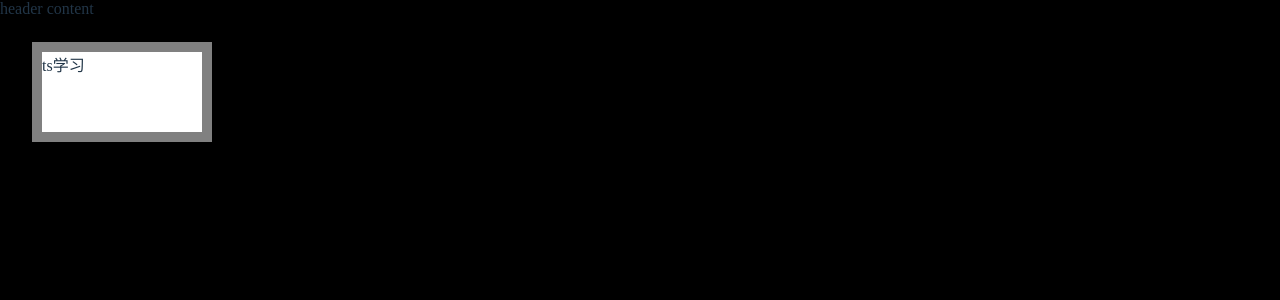
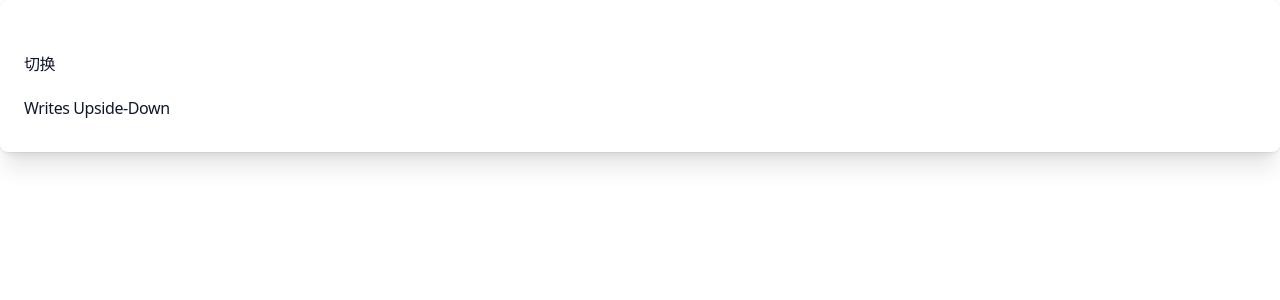
Before and after one commit to Amytzhang/viteThree, a Vue app: page / in a window 1280 px wide. Shown: the top 300 px of the page. Built offline with nearby package versions, Linux system fonts and the light colour scheme.

Commit message:
支持tailwindcss使用

```diff
--- a/package.json
+++ b/package.json
@@ -10,7 +10,9 @@
     "format": "prettier --write \"src/**/*.{vue,js,jsx,ts,tsx,json,css,less,scss,html}\""
   },
   "dependencies": {
+    "autoprefixer": "^10.4.14",
     "pinia": "^2.1.4",
+    "postcss": "^8.4.27",
     "vue": "^3.3.4",
     "vue-router": "^4.2.4"
   },
@@ -21,8 +23,10 @@
     "eslint-config-prettier": "^8.8.0",
     "eslint-plugin-prettier": "^5.0.0",
     "eslint-plugin-vue": "^9.15.1",
+    "postcss-import": "^15.1.0",
     "prettier": "^3.0.0",
     "sass": "^1.63.6",
+    "tailwindcss": "^3.3.3",
     "typescript": "^5.0.2",
     "vite": "^4.4.0",
     "vue-tsc": "^1.8.3"
--- /dev/null
+++ b/postcss.config.cjs
@@ -0,0 +1,7 @@
+// postcss.config.js
+module.exports = {
+  plugins: {
+    tailwindcss: {},
+    autoprefixer: {},
+  },
+};
--- a/src/App.vue
+++ b/src/App.vue
@@ -1,14 +1,9 @@
 <script setup lang="ts"></script>
 
 <template>
-  <div class="app">
+  <div class="bg-white dark:bg-black dark:bg-slate-800">
     <router-view></router-view>
   </div>
 </template>
-
-<style lang="scss" scoped>
-.app {
-  width: 100%;
-  height: 100%;
-}
-</style>
+<script setup></script>
+<style lang="scss"></style>
--- /dev/null
+++ b/src/Layout/header.vue
@@ -0,0 +1,29 @@
+<template>
+  <div class=""></div>
+</template>
+
+<script lang="ts" setup>
+import { ref } from "vue"
+const bg = ref(true)
+const changBackground = () => {
+  // Whenever the user explicitly chooses light mode
+  if (localStorage.getItem("theme") === "light") {
+    localStorage.setItem("theme", "dark")
+  } else {
+    localStorage.setItem("theme", "light")
+  }
+  translateBack()
+}
+const translateBack = () => {
+  if (
+    localStorage.theme === "dark" ||
+    (!("theme" in localStorage) && window.matchMedia("(prefers-color-scheme: dark)").matches)
+  ) {
+    document.documentElement.classList.add("dark")
+  } else {
+    document.documentElement.classList.remove("dark")
+  }
+}
+</script>
+
+<style></style>
--- /dev/null
+++ b/src/main.css
@@ -0,0 +1,6 @@
+/* src/main.css */
+@import "tailwindcss/base";
+@import "tailwindcss/components";
+@import "tailwindcss/utilities";
+
+/* 添加自定义的 CSS 样式 */
--- a/src/main.ts
+++ b/src/main.ts
@@ -1,8 +1,10 @@
 import { createApp } from "vue"
 import "./style.css"
+import "./main.css"
+
 import App from "./App.vue"
 import router from "./router"
-import { createPinia } from "pinia"
+import { store } from "./store/index"
 const app = createApp(App)
 
-app.use(createPinia()).use(router).mount("#app")
+app.use(store).use(router).mount("#app")
--- a/src/store/index.ts
+++ b/src/store/index.ts
@@ -1,22 +1,3 @@
-import { defineStore, acceptHMRUpdate } from "pinia"
-
-export const useStore = defineStore({
-  id: "index",
-  state: () => ({
-    name: "old name"
-  }),
-  getters: {
-    myName: (state) => {
-      return `getters ${state.name}`
-    }
-  },
-  actions: {
-    changeName(name: string) {
-      this.name = name
-    }
-  }
-})
-
-if (import.meta.hot) {
-  import.meta.hot.accept(acceptHMRUpdate(useStore, import.meta.hot))
-}
+import { createPinia } from "pinia"
+const store = createPinia()
+export { store }
--- a/src/view/home.vue
+++ b/src/view/home.vue
@@ -1,13 +1,33 @@
 <template>
-  <div class="home">
-    <header>header content</header>
-    <div class="home-content">
-      <div class="ts-study">ts学习</div>
-    </div>
+  <div class="bg-white dark:bg-black dark:bg-slate-800 rounded-lg px-6 py-8 ring-1 ring-slate-900/5 shadow-xl">
+    <div @click="changBg" class="text-slate-900 dark:text-white mt-5 text-base font-medium tracking-tight">切换</div>
+    <h3 class="text-slate-900 dark:text-white mt-5 text-base font-medium tracking-tight">Writes Upside-Down</h3>
   </div>
 </template>
-<script lang="ts" setup></script>
-<style lang="scss" scoped>
+<script lang="ts" setup>
+import { ref } from "vue"
+const bg = ref(true)
+const changBg = () => {
+  // Whenever the user explicitly chooses light mode
+  if (localStorage.getItem("theme") === "light") {
+    localStorage.setItem("theme", "dark")
+  } else {
+    localStorage.setItem("theme", "light")
+  }
+  translateBack()
+}
+const translateBack = () => {
+  if (
+    localStorage.theme === "dark" ||
+    (!("theme" in localStorage) && window.matchMedia("(prefers-color-scheme: dark)").matches)
+  ) {
+    document.documentElement.classList.add("dark")
+  } else {
+    document.documentElement.classList.remove("dark")
+  }
+}
+</script>
+<style lang="scss">
 .home {
   width: 100%;
   height: 100%;
@@ -21,10 +41,10 @@
   padding: 1.5rem 2rem;
   overflow: hidden;
 }
-.ts-study{
+.ts-study {
   width: 10rem;
   height: 5rem;
-  border:  10px solid hsla(0, 0%, 100%, .5);
+  border: 10px solid hsla(0, 0%, 100%, 0.5);
   background: white;
   background-clip: padding-box;
 }
--- /dev/null
+++ b/tailwind.config.js
@@ -0,0 +1,13 @@
+/** @type {import('tailwindcss').Config} */
+export default {
+  // ,'[data-mode="dark"]'
+  darkMode:['class'],
+  content: [
+    "./index.html",
+    "./src/**/*.{vue,js,ts,jsx,tsx}",
+  ],
+  theme: {
+    extend: {},
+  },
+  plugins: [],
+}
--- a/vite.config.ts
+++ b/vite.config.ts
@@ -4,7 +4,11 @@ import{resolve} from 'path'
 // https://vitejs.dev/config/
 export default defineConfig({
   plugins: [vue()],
-
+  // css: {
+  //   postcss: {
+  //     plugins: [require('tailwindcss'), require('autoprefixer')],
+  //   },
+  // },
   resolve: {
     alias: {
       '@': resolve(__dirname, './src')
```
Also changed, not shown: src/view/TsStatus/index.vue (+10 -11 lines), 1 other file (tests, documents, lock files or other folders).
